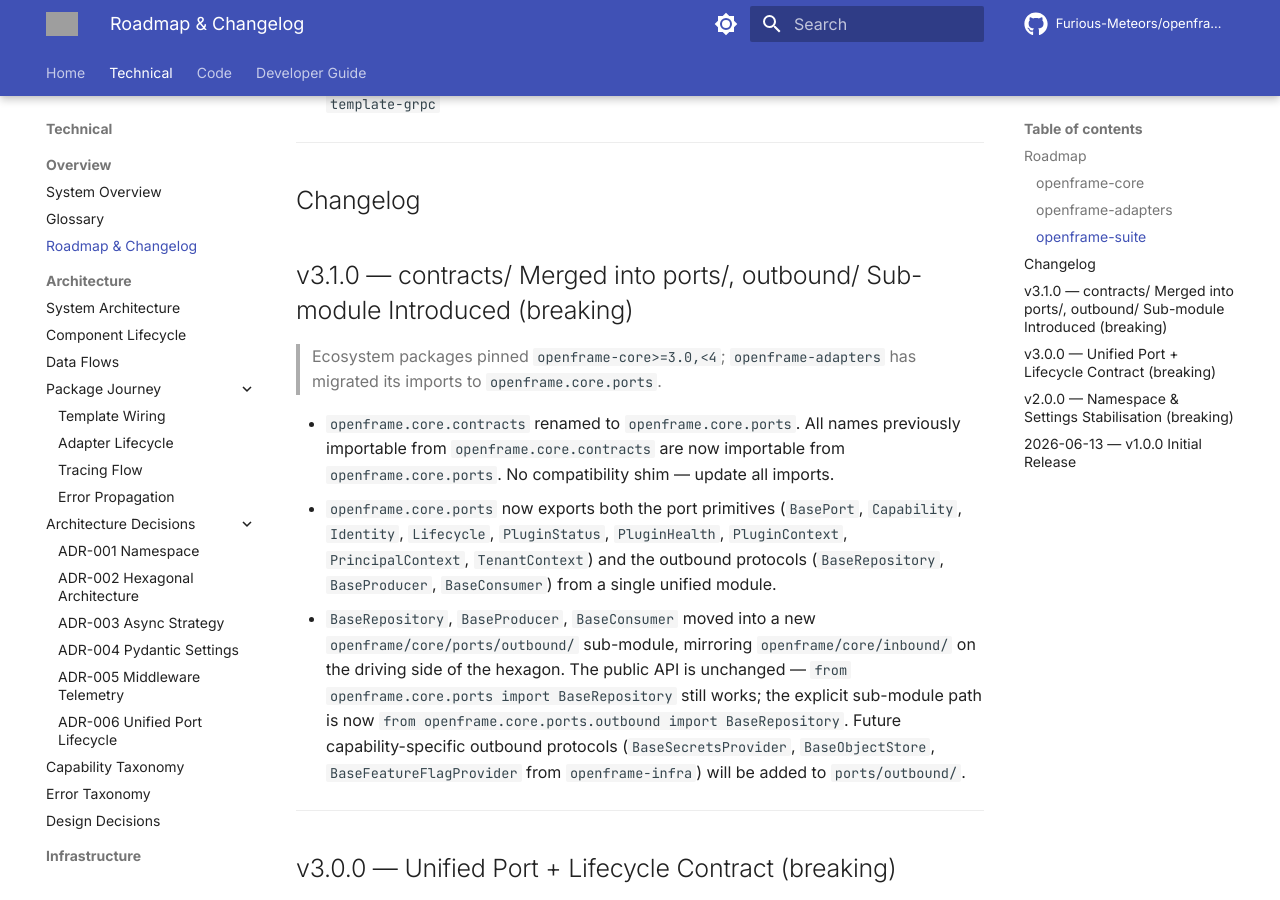
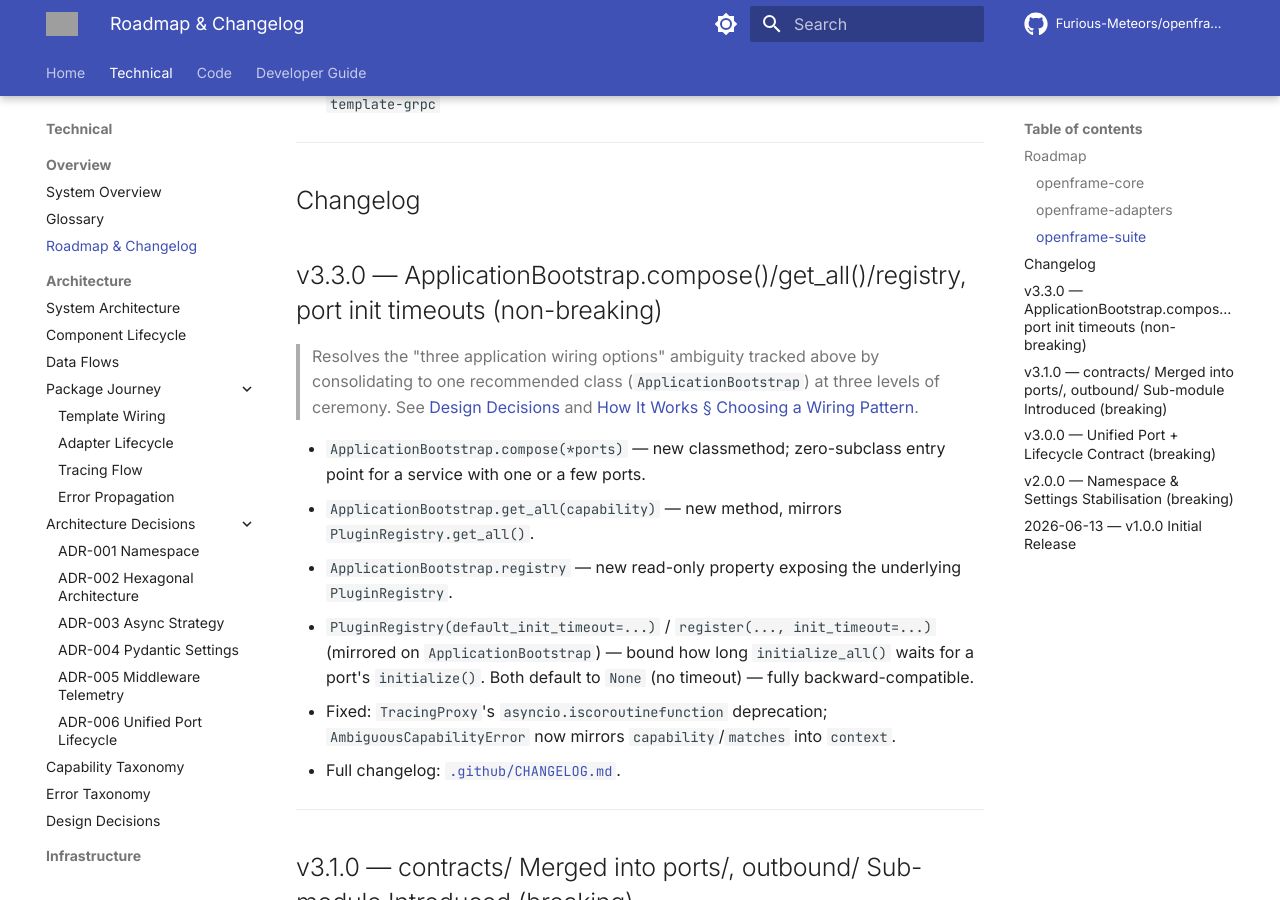
Before and after one commit to Furious-Meteors/openframe-core, an MkDocs documentation site: the page built from docs/technical/overview/roadmap.md, in a window 1280 px wide and 900 px high, scrolled down 1418 px. Built offline with MkDocs 1.6.1 and Material for MkDocs 9.7.7, drawn with Linux system fonts in a browser that asks for light colours; comment, search, counter and statistics services are not loaded; grey boxes are pictures that could not be loaded.

Commit message:
updated build version

```diff
--- a/docs/technical/overview/roadmap.md
+++ b/docs/technical/overview/roadmap.md
@@ -55,6 +55,19 @@ Lower-priority items:
 ---
 
 ## Changelog
+
+## v3.3.0 — ApplicationBootstrap.compose()/get_all()/registry, port init timeouts (non-breaking)
+
+> Resolves the "three application wiring options" ambiguity tracked above by consolidating to one recommended class (`ApplicationBootstrap`) at three levels of ceremony. See [Design Decisions](../architecture/design-decisions.md) and [How It Works § Choosing a Wiring Pattern](../../developer-guide/how-it-works.md#choosing-a-wiring-pattern).
+
+- `ApplicationBootstrap.compose(*ports)` — new classmethod; zero-subclass entry point for a service with one or a few ports.
+- `ApplicationBootstrap.get_all(capability)` — new method, mirrors `PluginRegistry.get_all()`.
+- `ApplicationBootstrap.registry` — new read-only property exposing the underlying `PluginRegistry`.
+- `PluginRegistry(default_init_timeout=...)` / `register(..., init_timeout=...)` (mirrored on `ApplicationBootstrap`) — bound how long `initialize_all()` waits for a port's `initialize()`. Both default to `None` (no timeout) — fully backward-compatible.
+- Fixed: `TracingProxy`'s `asyncio.iscoroutinefunction` deprecation; `AmbiguousCapabilityError` now mirrors `capability`/`matches` into `context`.
+- Full changelog: [`.github/CHANGELOG.md`](../../../.github/CHANGELOG.md#v330--2026-09-28).
+
+---
 
 ## v3.1.0 — contracts/ Merged into ports/, outbound/ Sub-module Introduced (breaking)
 
--- a/pyproject.toml
+++ b/pyproject.toml
@@ -4,7 +4,7 @@ build-backend = "hatchling.build"
 
 [project]
 name = "openframe-core"
-version = "3.2.1"
+version = "3.3.0"
 description = "OpenFrame Microservice Suite - platform kernel. Port contracts, testing utilities, plugin registry, and composition root."
 readme = "README.md"
 requires-python = ">=3.11"
```
Also changed, not shown: .github/CHANGELOG.md.
